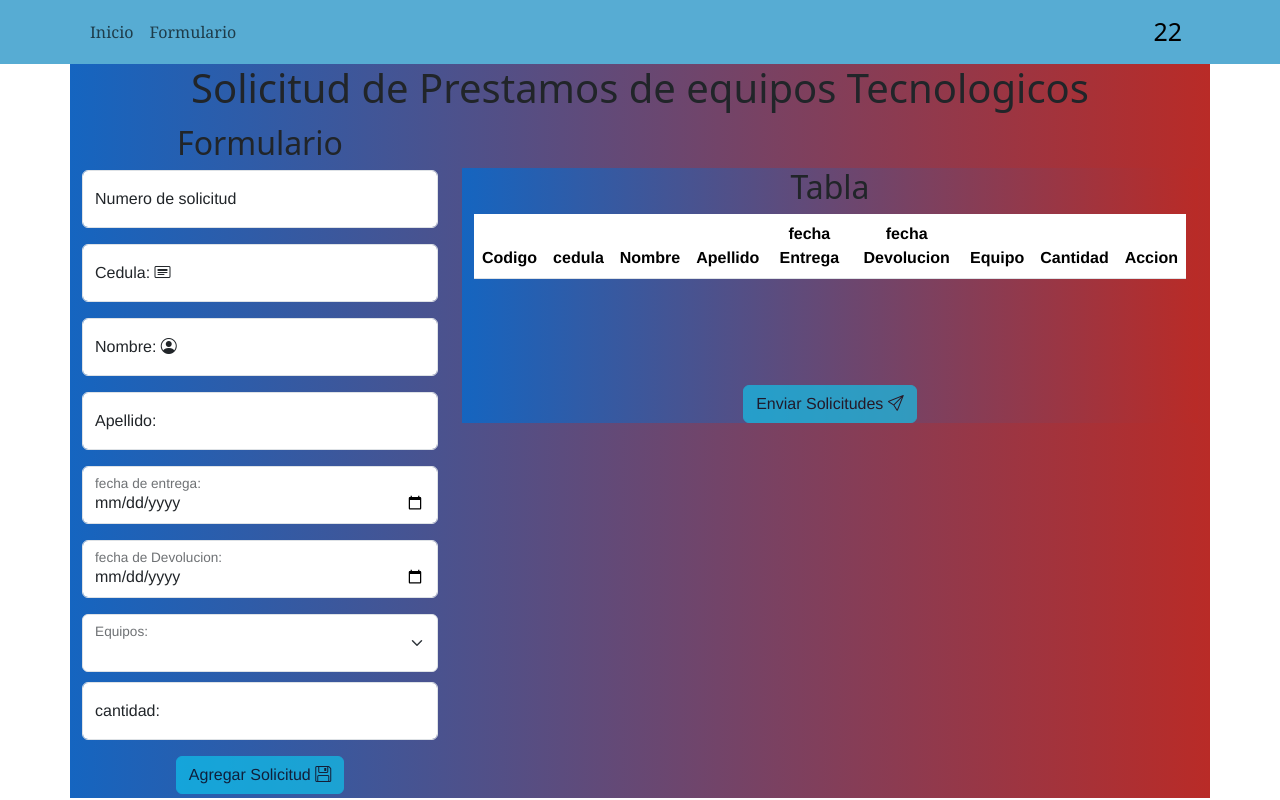
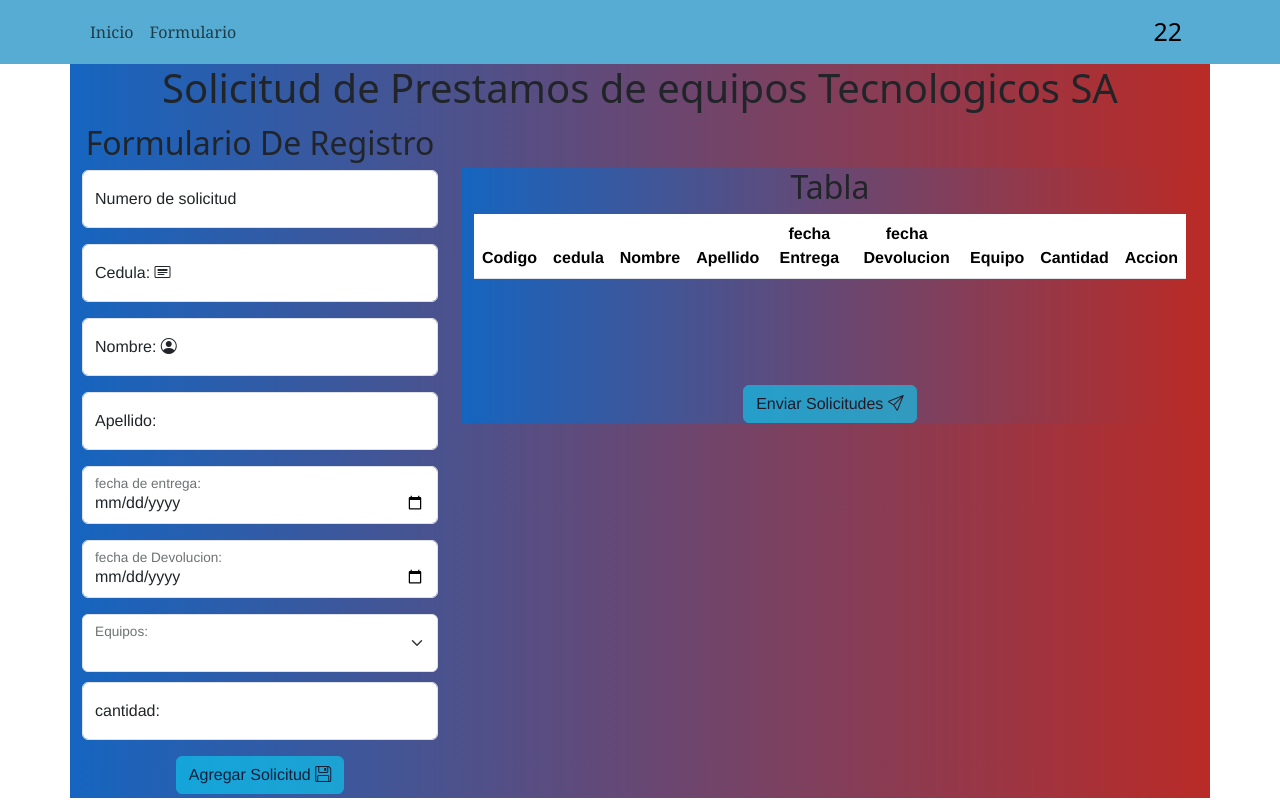
Before and after one commit to josue-2023/ProyectoJenkins, an Angular app: page /formulario in a window 1280 px wide. Built offline with nearby package versions, Linux system fonts and the light colour scheme.

Commit message:
Actualizacion de las etiquetas h1  y h2

```diff
--- a/src/app/components/solicitud/solicitud.component.html
+++ b/src/app/components/solicitud/solicitud.component.html
@@ -1,13 +1,13 @@
 <div class="container text-center">
 
     <div>
-        <h1>Solicitud de Prestamos de equipos Tecnologicos</h1>
+        <h1>Solicitud de Prestamos de equipos Tecnologicos SA</h1>
     </div>
 
     <div class="row">
         <div class="col-4 py-1">
                 <div>
-                <h2>Formulario</h2>
+                <h2>Formulario De Registro</h2>
                 </div>
             <form [formGroup]="form" (ngSubmit)="agregarPersona()">
 
```
